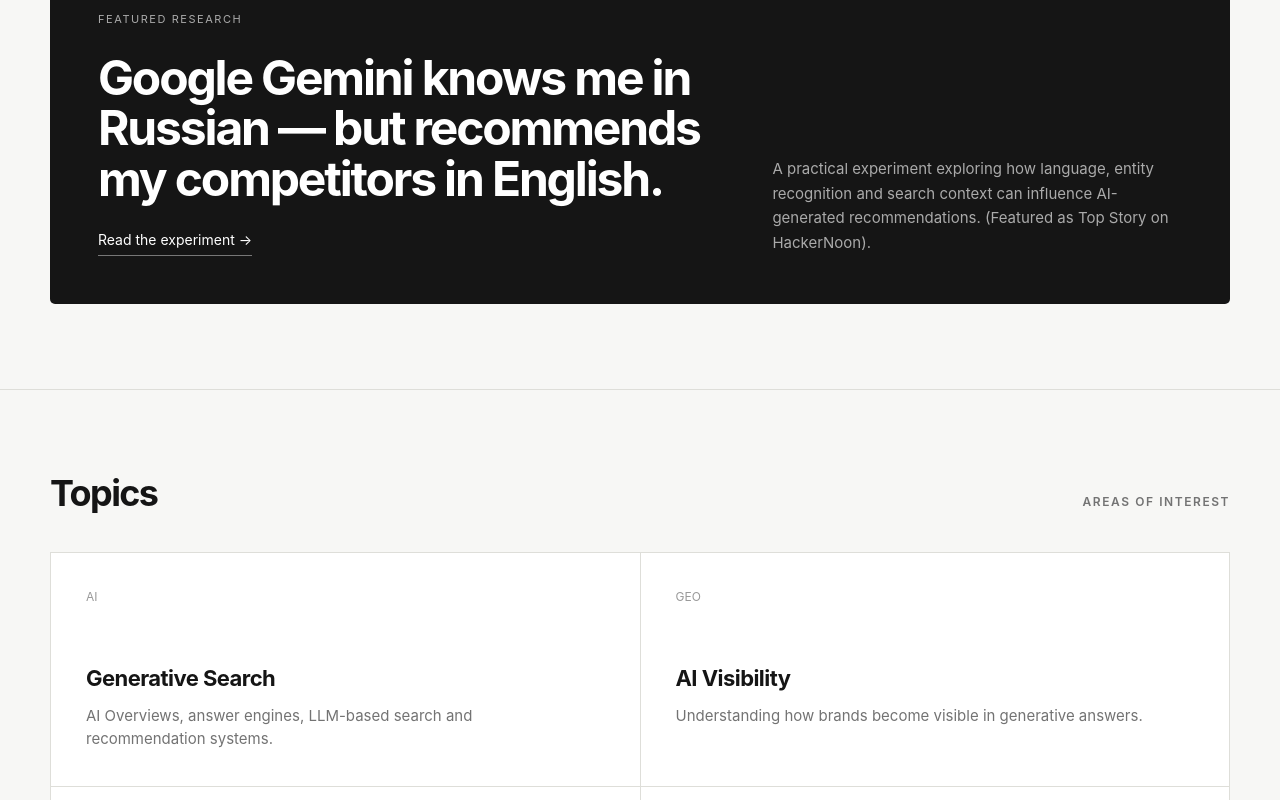
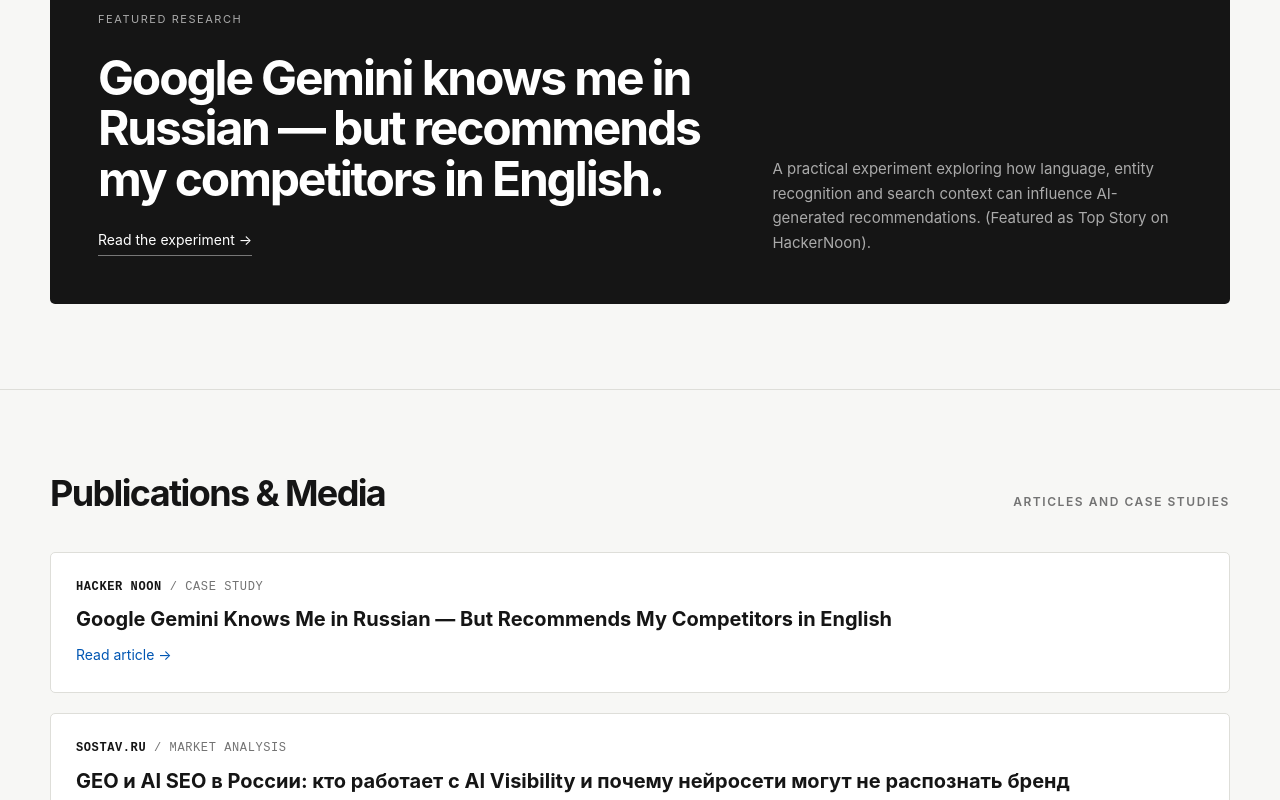
Before and after one commit to seopartner71-ux/vladimirsinitsyn.github.io, a plain HTML site: page index.html in a window 1280 px wide. Shown: the part 2000-2800 px from the top of the page. Drawn offline with Linux system fonts and the light colour scheme.

Commit message:
Update index.html

```diff
--- a/index.html
+++ b/index.html
@@ -209,7 +209,7 @@
       letter-spacing: -.025em;
     }
 
-    /* RESEARCH */
+    /* RESEARCH & PUBLICATIONS */
     section {
       border-bottom: 1px solid var(--border);
     }
@@ -269,6 +269,55 @@
       color: var(--muted);
       font-size: 15px;
       max-width: 470px;
+    }
+
+    /* PUBLICATIONS LIST */
+    .publications-list {
+      display: flex;
+      flex-direction: column;
+      gap: 20px;
+    }
+
+    .pub-item {
+      padding: 25px;
+      background: var(--surface);
+      border: 1px solid var(--border);
+      border-radius: 5px;
+      transition: border-color .2s ease;
+    }
+
+    .pub-item:hover {
+      border-color: #aaa;
+    }
+
+    .pub-meta {
+      font-family: monospace;
+      font-size: 12px;
+      color: var(--muted);
+      text-transform: uppercase;
+      letter-spacing: .05em;
+      margin-bottom: 10px;
+    }
+
+    .pub-meta strong {
+      color: var(--text);
+    }
+
+    .pub-item h3 {
+      margin: 0 0 10px;
+      font-size: 20px;
+      line-height: 1.3;
+    }
+
+    .pub-link {
+      font-size: 14px;
+      color: #0056b3;
+      border-bottom: 1px solid transparent;
+      transition: border-color .2s;
+    }
+
+    .pub-link:hover {
+      border-color: #0056b3;
     }
 
     /* FEATURED */
@@ -437,6 +486,7 @@
 
     <nav>
       <a href="#research">Research</a>
+      <a href="#publications">Publications</a>
       <a href="#topics">Topics</a>
       <a href="#about">About</a>
     </nav>
@@ -600,6 +650,45 @@
   </section>
 
 
+  <!-- PUBLICATIONS (NEW SECTION) -->
+  <section id="publications">
+    <div class="container section">
+      <div class="section-heading">
+        <h2>Publications & Media</h2>
+        <span class="section-label">Articles and Case Studies</span>
+      </div>
+
+      <div class="publications-list">
+
+        <article class="pub-item">
+          <div class="pub-meta"><strong>Hacker Noon</strong> / Case Study</div>
+          <h3>Google Gemini Knows Me in Russian — But Recommends My Competitors in English</h3>
+          <a href="https://hackernoon.com/google-gemini-knows-me-in-russian-but-recommends-my-competitors-in-english" target="_blank" rel="noopener" class="pub-link">Read article &rarr;</a>
+        </article>
+
+        <article class="pub-item">
+          <div class="pub-meta"><strong>Sostav.ru</strong> / Market Analysis</div>
+          <h3>GEO и AI SEO в России: кто работает с AI Visibility и почему нейросети могут не распознать бренд</h3>
+          <a href="https://www.sostav.ru/blogs/292649/105705" target="_blank" rel="noopener" class="pub-link">Read article &rarr;</a>
+        </article>
+
+        <article class="pub-item">
+          <div class="pub-meta"><strong>Топвизор-Журнал</strong> / Case Study</div>
+          <h3>ROI в SEO: Как мы обогнали Яндекс.Директ в цветочном e-commerce</h3>
+          <a href="https://journal.topvisor.com/ru/championship/2026-beat-direct-roi-in-flower-ecom/" target="_blank" rel="noopener" class="pub-link">Read article &rarr;</a>
+        </article>
+
+        <article class="pub-item">
+          <div class="pub-meta"><strong>SEOnews</strong> / Technical SEO</div>
+          <h3>Как я проверил SEO-статью, которую написал мой ИИ: 5 ошибок, которые стоят клиентам денег</h3>
+          <a href="https://www.seonews.ru/analytics/kak-ya-proveril-seo-statyu-kotoruyu-napisal-moy-ii-5-oshibok-kotorye-stoyat-klientam-deneg/" target="_blank" rel="noopener" class="pub-link">Read article &rarr;</a>
+        </article>
+
+      </div>
+    </div>
+  </section>
+
+
   <!-- TOPICS -->
   <section id="topics">
 
```
